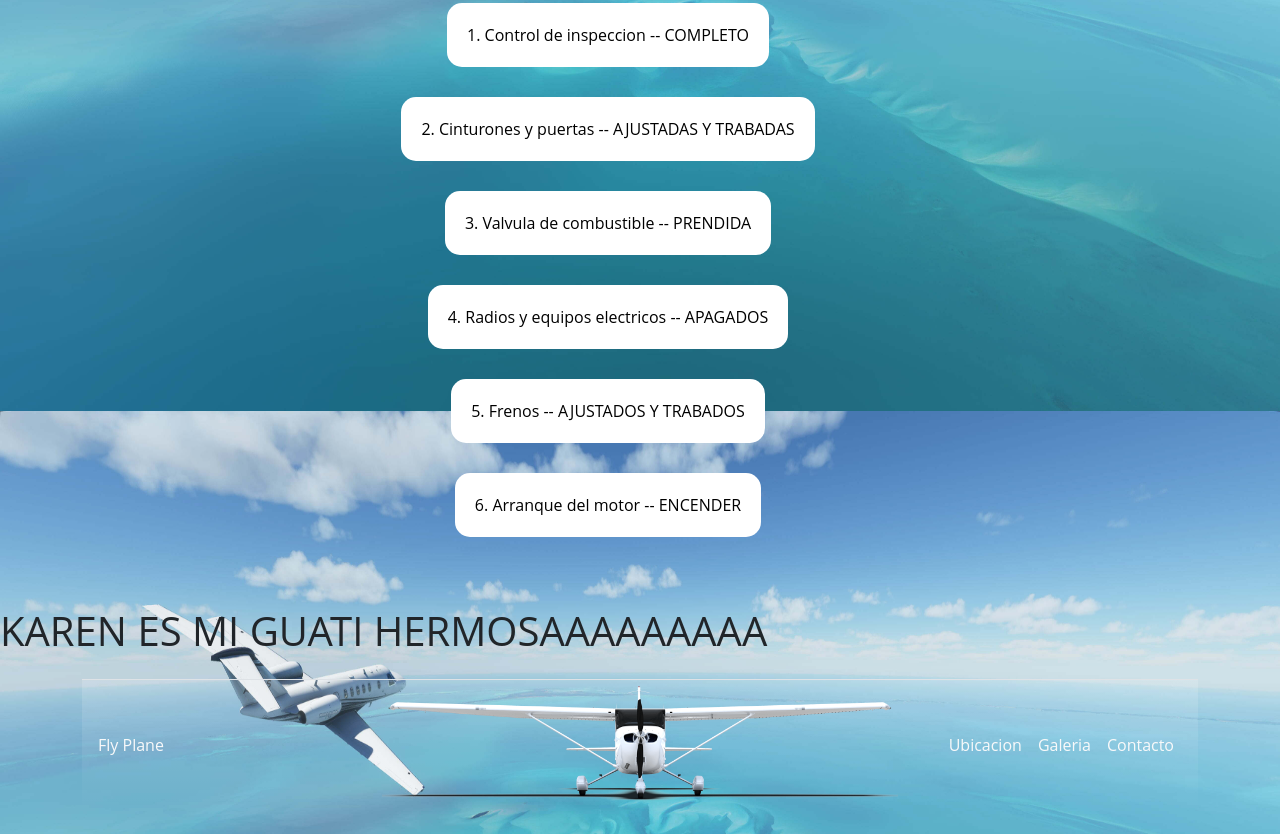
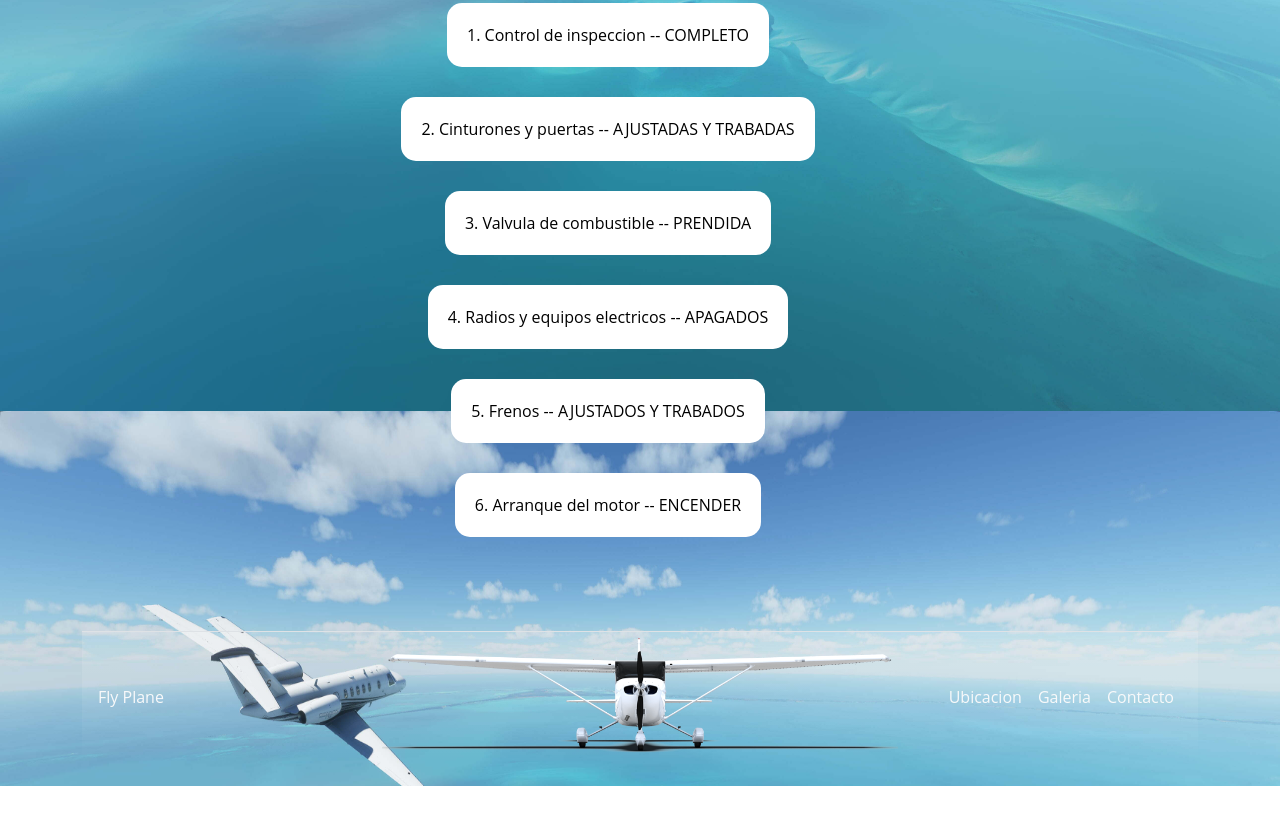
Before and after one commit to SaiMoises/Proyecto-Sai-Coder, a website: page index.html in a window 1280 px wide. Shown: the part 389-1223 px from the top of the page. After the commit the page ends 1175 px from the top, so only its background shows below. Drawn offline with nearby package versions, Linux system fonts and the light colour scheme.

Commit message:
SUBIDA AL SERVER

```diff
--- a/index.html
+++ b/index.html
@@ -90,7 +90,7 @@
 			<li>Arranque del motor -- ENCENDER </li>
 		</ol>
 	</div>
-<h1>KAREN ES MI GUATI HERMOSAAAAAAAAA</h1>
+
 	<!-- INICIO PIE DE PAGINA -->
 	<div class="container">
 		<footer class="d-flex flex-wrap justify-content-between align-items-center  px-3 my-4 border-top bg-gradient">
```
